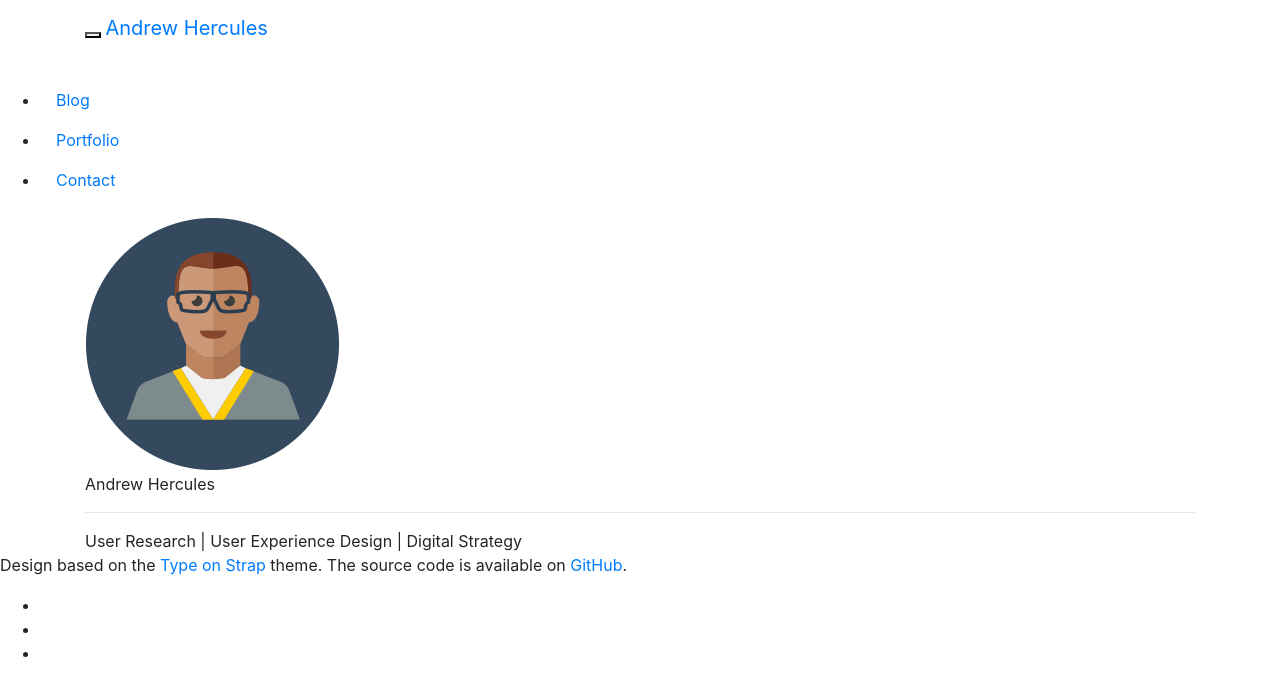
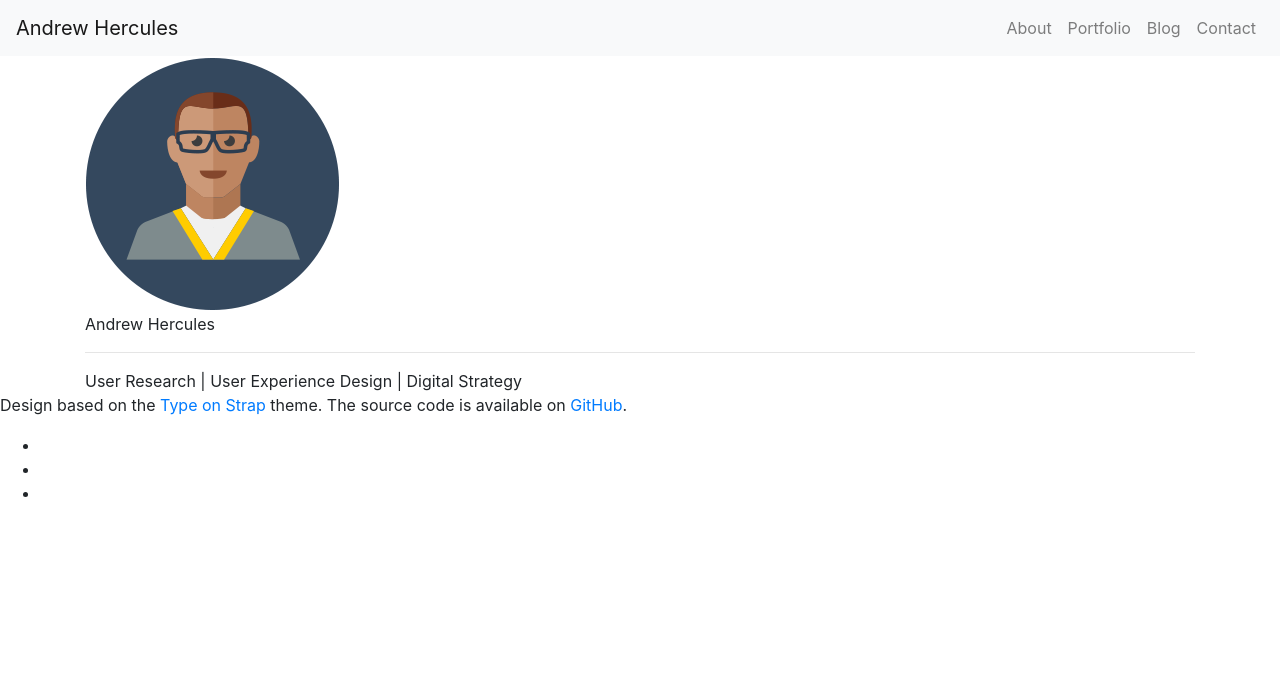
Before and after one commit to andrewhercules/andrewhercules.github.io, a Jekyll site: the page built from index.html, in a window 1280 px wide. Shown: the top 696 px of the page. Built offline with Jekyll 4.4.1, drawn with Linux system fonts in a browser that asks for light colours; nearby versions of some CDN libraries.

Commit message:
Updated default layout and navigation page element

```diff
--- a/_includes/navigation.html
+++ b/_includes/navigation.html
@@ -1,21 +1,24 @@
-<nav class="navbar navbar-default navbar-fixed-top">
-  <div class="container">
-    <div class="navbar-header page-scroll">
-      <button type="button" class="navbar-toggle" data-toggle="collapse" data-target="#bs-example-navbar-collapse-1">
-        <span class="sr-only">Toggle navigation</span>
-        <span class="icon-bar"></span>
-        <span class="icon-bar"></span>
-        <span class="icon-bar"></span>
-      </button>
-      <a class="navbar-brand" href="/">Andrew Hercules</a>
-    </div>
-    <div class="collapse navbar-collapse" id="bs-example-navbar-collapse-1">
-      <ul class="nav navbar-nav navbar-right">
-        <li class="page-scroll"><a href="/about">About</a></li>
-        <li class="page-scroll"><a href="/portfolio">Portfolio</a></li>
-        <li class="page-scroll"><a href="/blog">Blog</a></li>
-        <li class="page-scroll"><a href="/contact">Contact</a></li>
+<header>
+  <nav class="navbar navbar-expand-sm navbar-light bg-light">
+    <a class="navbar-brand" href="/">Andrew Hercules</a>
+    <button class="navbar-toggler" type="button" data-toggle="collapse" data-target="#navbarSupportedContent" aria-controls="navbarSupportedContent" aria-expanded="false" aria-label="Toggle navigation">
+      <span class="navbar-toggler-icon"></span>
+    </button>
+    <div class="collapse navbar-collapse" id="navbarSupportedContent">
+      <ul class="navbar-nav ml-auto">
+        <li class="nav-item">
+          <a class="nav-link" href="/about">About</a>
+        </li>
+        <li class="nav-item">
+          <a class="nav-link" href="/portfolio">Portfolio</a>
+        </li>
+        <li class="nav-item">
+          <a class="nav-link" href="/blog">Blog</a>
+        </li>
+        <li class="nav-item">
+          <a class="nav-link" href="/contact">Contact</a>
+        </li>
       </ul>
     </div>
-  </div>
-</nav>
+  </nav>
+</header>
--- a/_layouts/default.html
+++ b/_layouts/default.html
@@ -1,15 +1,12 @@
 <!DOCTYPE html>
 
-<html lang="{{ page.lang | default: site.lang | default: "en" }}">
+<html lang="en">
 
   {% include head.html %}
 
   <body>
-
     {% include navigation.html %}
-
     <main aria-label="Main page content">
-      {% include navbar.html %}
       <div class="content">
         {{ content }}
       </div>
```
